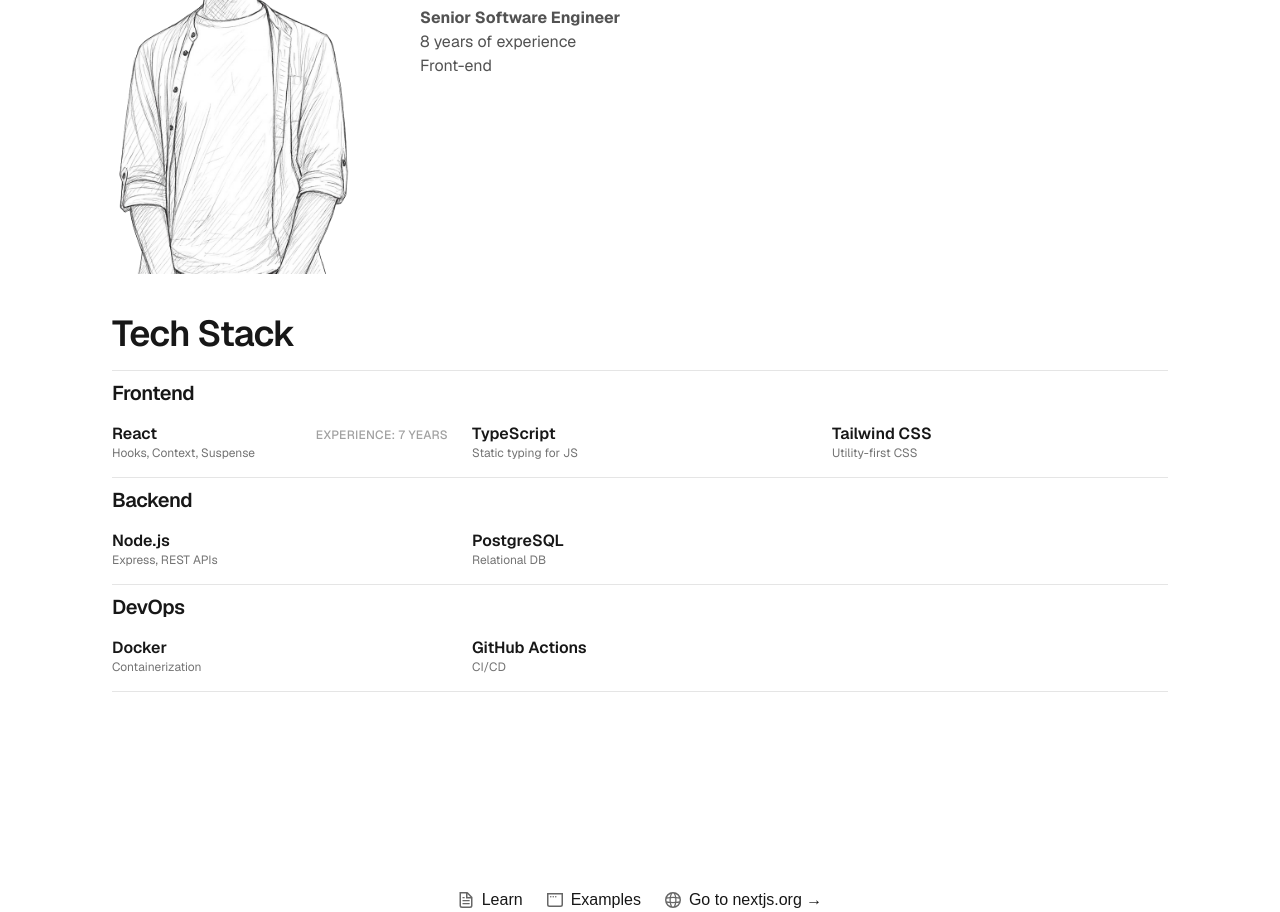
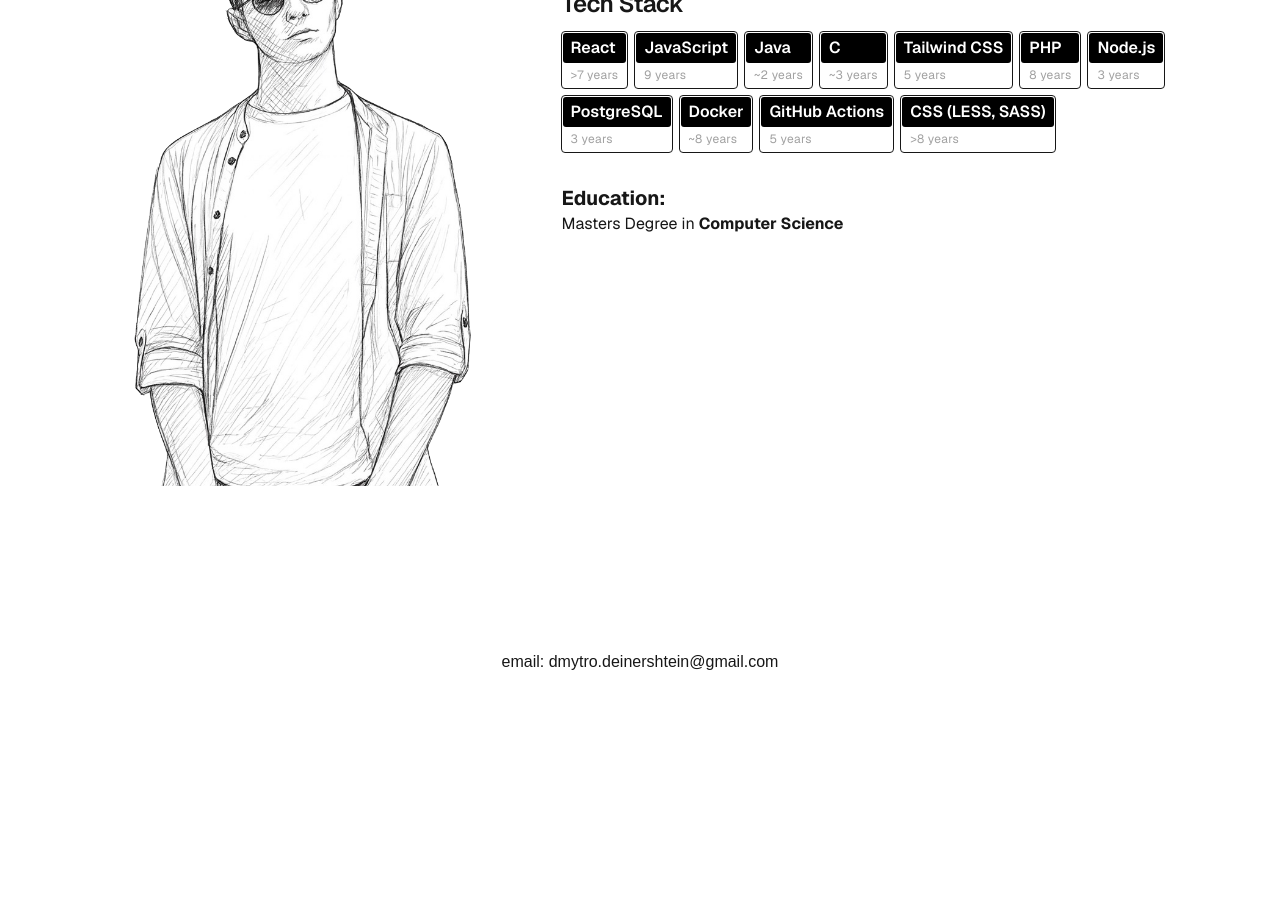
Before and after one commit to mygitmybusiness/self-presentation-website, a Next.js app: page / in a window 1280 px wide. Shown: the part 340-1252 px from the top of the page. After the commit the page ends 1014 px from the top, so only its background shows below. Built offline with nearby package versions, Linux system fonts and the light colour scheme.

Commit message:
restructure homepage

```diff
--- a/src/app/layout.tsx
+++ b/src/app/layout.tsx
@@ -38,51 +38,7 @@ export default function RootLayout({
           </main>
         </div>
         <footer className="row-start-3 flex gap-[24px] flex-wrap items-center justify-center">
-          <a
-            className="flex items-center gap-2 hover:underline hover:underline-offset-4"
-            href="https://nextjs.org/learn?utm_source=create-next-app&utm_medium=appdir-template-tw&utm_campaign=create-next-app"
-            target="_blank"
-            rel="noopener noreferrer"
-          >
-            <Image
-              aria-hidden
-              src="/file.svg"
-              alt="File icon"
-              width={16}
-              height={16}
-            />
-            Learn
-          </a>
-          <a
-            className="flex items-center gap-2 hover:underline hover:underline-offset-4"
-            href="https://vercel.com/templates?framework=next.js&utm_source=create-next-app&utm_medium=appdir-template-tw&utm_campaign=create-next-app"
-            target="_blank"
-            rel="noopener noreferrer"
-          >
-            <Image
-              aria-hidden
-              src="/window.svg"
-              alt="Window icon"
-              width={16}
-              height={16}
-            />
-            Examples
-          </a>
-          <a
-            className="flex items-center gap-2 hover:underline hover:underline-offset-4"
-            href="https://nextjs.org?utm_source=create-next-app&utm_medium=appdir-template-tw&utm_campaign=create-next-app"
-            target="_blank"
-            rel="noopener noreferrer"
-          >
-            <Image
-              aria-hidden
-              src="/globe.svg"
-              alt="Globe icon"
-              width={16}
-              height={16}
-            />
-            Go to nextjs.org →
-          </a>
+          email: dmytro.deinershtein@gmail.com
         </footer>
       </body>
     </html>
--- a/src/app/page.tsx
+++ b/src/app/page.tsx
@@ -1,11 +1,9 @@
 import MainInfo from "@/components/homepage/MainInfo";
-import Skills from "@/components/homepage/Skills";
 
 export default function Home() {
   return (
     <div className="flex flex-col gap-4">
       <MainInfo />
-      <Skills />
     </div>
   );
 }
--- a/src/components/homepage/MainInfo.tsx
+++ b/src/components/homepage/MainInfo.tsx
@@ -2,25 +2,37 @@
 
 import Image from "next/image";
 import Link from "next/link";
+import TechStack from "./TechStack";
+import clsx from "clsx";
 
 export default function MainInfo() {
   return (
     <div className="flex flex-col md:flex-row gap-8 items-left">
-      <Image className="" alt="blabla" src="/media/snap-sketch.png" width="300" height="300" />
-      <div className="flex flex-col justify-center">
-        <div className="flex items-start justify-between gap-4">
+      <Image className="w-2/5" alt="blabla" src="/media/snap-sketch.png" width="300" height="300" />
+      <div className="flex flex-col justify-center h-max w-3/5">
+        <div className="w-full items-start justify-between gap-4 ">
           <div>
-            <h1 className="text-xl md:text-5xl font-semibold leading-tight flex gap-[10px]">
-              Who am i?
-            </h1>
+            <div className="flex w-full justify-between">
+              <h1 className={clsx(
+                  "text-xl md:text-5xl text-white bg-black dark:text-black dark:bg-white",
+                  "px-2 font-semibold leading-tight flex gap-[10px] mb-4"
+                )}>
+                Dmytro Deinershtein
+              </h1>
+              <Link href="..." className="w-max rounded-[3px] mb-auto p-4 border dark:text-white text-lx">Download CV</Link>
+            </div>
             <p className="text-sm md:text-base text-neutral-600 dark:text-neutral-300 flex flex-col">
-              <strong>Senior Software Engineer</strong>
-              <span>8 years of experience</span>
-              <span>Front-end</span>
+              <strong>Senior Software Engineer | eCommerce specialist</strong>
+              <span>8 years of experience in multinational teams</span>
+              <span>Certified Front-end developer</span>
             </p>
           </div>
         </div>
-        <Link href="..." className="w-max p-4 border mt-4 text-white text-lx">Download CV</Link>
+        <TechStack />
+        <div className="pt-2">
+          <p className="text-xl font-bold">Education:</p>
+          <span>Masters Degree in <strong className="pb-1 inline-block bg-yellow">Computer Science</strong></span>
+        </div>
       </div>
     </div>
   );
--- a/src/components/homepage/Skills.tsx
+++ /dev/null
@@ -1,124 +0,0 @@
-import React from "react";
-import clsx from "clsx";
-
-// Mock data remains the same
-const sections = [
-  {
-    title: "Frontend",
-    subtitle: "UI/UX and client-side technologies",
-    items: [
-      {
-        title: "React",
-        subtitle: "Hooks, Context, Suspense",
-        meta: "Advanced",
-        level: 100,
-        years: 7
-      },
-      {
-        title: "TypeScript",
-        subtitle: "Static typing for JS",
-        meta: "Advanced",
-        level: 85,
-      },
-      {
-        title: "Tailwind CSS",
-        subtitle: "Utility-first CSS",
-        meta: "Intermediate",
-        level: 75,
-      },
-    ],
-  },
-  {
-    title: "Backend",
-    subtitle: "APIs and server-side",
-    items: [
-      {
-        title: "Node.js",
-        subtitle: "Express, REST APIs",
-        meta: "Advanced",
-        level: 80,
-      },
-      {
-        title: "PostgreSQL",
-        subtitle: "Relational DB",
-        meta: "Intermediate",
-        level: 70,
-      },
-    ],
-  },
-  {
-    title: "DevOps",
-    subtitle: "Automation & deployment",
-    items: [
-      {
-        title: "Docker",
-        subtitle: "Containerization",
-        meta: "Intermediate",
-        level: 65,
-      },
-      {
-        title: "GitHub Actions",
-        subtitle: "CI/CD",
-        meta: "Beginner",
-        level: 40,
-      },
-    ],
-  },
-];
-
-export default function Skills() {
-  return (
-    <section
-      className={clsx(
-        "w-full space-y-10 p-6 text-neutral-900 backdrop-blur",
-        "dark:text-neutral-50 border-box"
-      )}
-    >
-      <header className="mb-2 space-y-1 border-b border-neutral-200 pb-4 dark:border-neutral-800">
-        <h1 className="text-xl font-semibold tracking-tight sm:text-4xl">
-        Tech Stack
-        </h1>
-      </header>
-
-      {sections.map((section, idx) => (
-        <div key={idx} className="mb-2 space-y-4 border-b border-neutral-200 pb-4 dark:border-neutral-800">
-          {/* Section header */}
-          <div>
-            <h2 className="text-lg font-semibold tracking-tight sm:text-xl">
-              {section.title}
-            </h2>
-            {/* {section.subtitle && (
-              <p className="mt-1 text-xs text-neutral-500 sm:text-sm dark:text-neutral-400">
-                {section.subtitle}
-              </p>
-            )} */}
-          </div>
-
-          {/* Items Container */}
-          <div className="grid gap-6 sm:grid-cols-2 lg:grid-cols-3">
-            {section.items.map((item, itemIdx) => (
-              <div key={itemIdx} className="flex flex-col">
-                <header className="flex flex-col gap-1 sm:flex-row sm:items-baseline sm:justify-between">
-                  <div>
-                    <h3 className="font-semibold leading-snug">{item.title}</h3>
-                    {item.subtitle && (
-                      <p className="text-[11px] text-neutral-500 sm:text-xs dark:text-neutral-400">
-                        {item.subtitle}
-                      </p>
-                    )}
-                  </div>
-
-                  {item.years && (
-                    <p className="text-[11px] font-medium uppercase tracking-wide text-neutral-400 sm:text-xs dark:text-neutral-500">
-                      Experience: {item.years} {item.years == 1 ? 'year' : 'years'}
-                    </p>
-                  )}
-                </header>
-              </div>
-            ))}
-          </div>
-        </div>
-      ))}
-    </section>
-  );
-}
--- /dev/null
+++ b/src/components/homepage/TechStack.tsx
@@ -0,0 +1,85 @@
+import React from "react";
+import clsx from "clsx";
+
+// Mock data remains the same
+const sections = {
+  items: [
+    {
+      title: "React",
+      years: ">7",
+    },
+    {
+      title: "JavaScript",
+      years: 9
+    },
+    {
+      title: "Java",
+      years: "~2"
+    },
+    {
+      title: "C",
+      years: "~3"
+    },
+    {
+      title: "Tailwind CSS",
+      years: 5
+    },
+    {
+      title: "PHP",
+      years: 8
+    },
+    {
+      title: "Node.js",
+      years: 3
+    },
+    {
+      title: "PostgreSQL",
+      years: 3
+    },
+    {
+      title: "Docker",
+      years: "~8"
+    },
+    {
+      title: "GitHub Actions",
+      years: 5
+    },
+
+    {
+      title: "CSS (LESS, SASS)",
+      years: ">8"
+    }
+  ],
+};
+
+export default function TechStack() {
+  return (
+    <section
+      className={clsx(
+        "w-full space-y-10 text-neutral-900 backdrop-blur",
+        "pt-4",
+        "dark:text-neutral-50 border-box"
+      )}
+    >
+      <header className="mb-2 space-y-1 pb-1">
+        <h1 className="text-xl font-semibold tracking-tight sm:text-2xl">
+          Tech Stack
+        </h1>
+      </header>
+      <div className="mb-2 space-y-4 pb-4">
+        <ul className="flex flex-wrap gap-2">
+          {sections.items.map((item, itemIdx) => (
+            <li key={itemIdx} className="p-0 border rounded-[3px] border-white outline">
+              <h3 className="font-semibold leading-snug bg-black text-white w-full flex px-2 py-1 rounded-[3px]">{item.title}</h3>
+              {item.years && (
+                <p className="tracking-wide text-neutral-400 sm:text-xs dark:text-neutral-500 py-1 px-2">
+                  {`${item.years} ${item.years == 1 ? "year" : "years"}`}
+                </p>
+              )}
+            </li>
+          ))}
+        </ul>
+      </div>
+    </section>
+  );
+}
```
